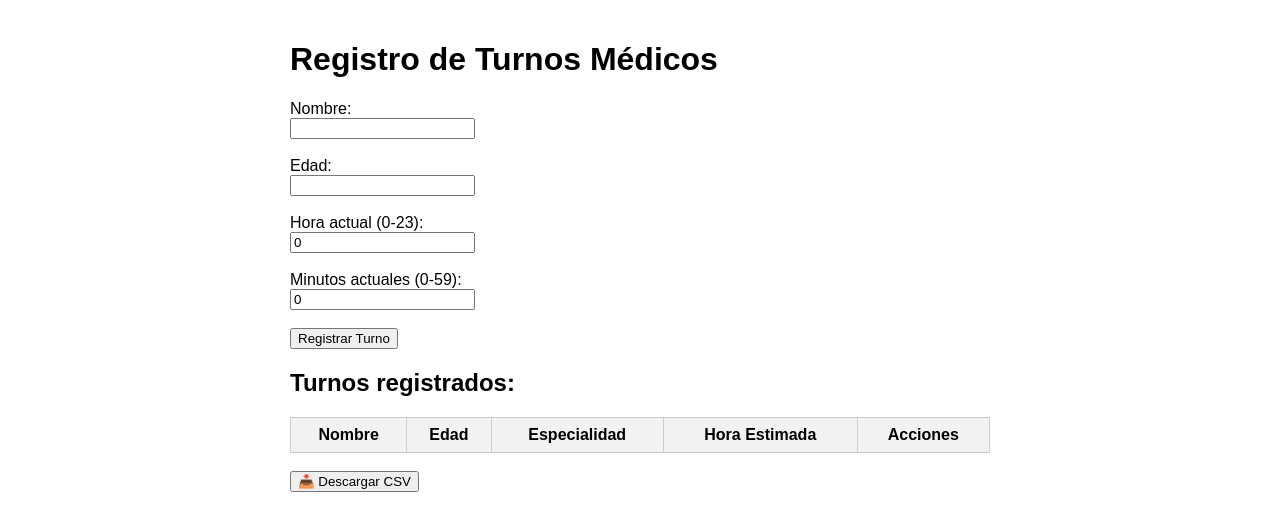
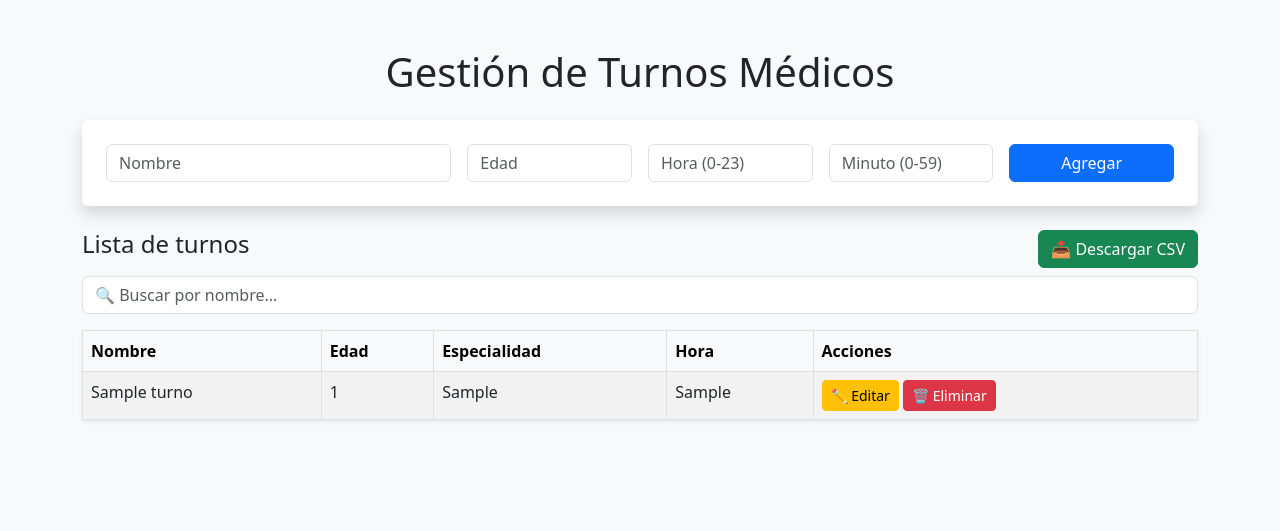
Before and after one commit to chuertasev/Turnos_web, a Flask app: page / in a window 1280 px wide. Shown: the top 531 px of the page. Run offline with Flask 3, Linux system fonts and the light colour scheme; tables that the repository leaves empty hold one stand-in row (values such as "Sample post"); lists and menus that the app fills with data are empty.

Commit message:
Version final del sistema de turnos medicos

```diff
--- a/app.py
+++ b/app.py
@@ -1,18 +1,63 @@
+import sqlite3
+from flask import Flask, render_template, request, redirect, url_for, send_file
+from datetime import datetime, timedelta
+import os
 import csv
-from flask import Flask, render_template, request, redirect, url_for
-from datetime import datetime, timedelta
-from flask import send_file
-import os
 
 app = Flask(__name__)
-turnos = []
-espera_total = 1 * 15  # 5 personas antes x 15 minutos
 minutos_por_turno = 15
 
+# --- FUNCIONES PARA LA BD ---
+def conectar_db():
+    ruta = os.path.join(os.path.dirname(__file__), "turnos.db")
+    return sqlite3.connect(ruta)
+
+def inicializar_bd():
+    conn = conectar_db()
+    cursor = conn.cursor()
+    cursor.execute("""
+        CREATE TABLE IF NOT EXISTS turnos (
+            id INTEGER PRIMARY KEY AUTOINCREMENT,
+            nombre TEXT NOT NULL,
+            edad INTEGER NOT NULL,
+            especialidad TEXT,
+            hora TEXT
+        )
+    """)
+    conn.commit()
+    conn.close()
+
+def obtener_turnos(busqueda="", orden=""):
+    conn = conectar_db()
+    cursor = conn.cursor()
+    query = "SELECT * FROM turnos"
+    params = []
+
+    if busqueda:
+        query += " WHERE nombre LIKE ? OR especialidad LIKE ?"
+        params.extend([f"%{busqueda}%", f"%{busqueda}%"])
+
+    if orden == "hora":
+        query += " ORDER BY hora"
+    elif orden == "edad":
+        query += " ORDER BY edad"
+
+    cursor.execute(query, params)
+    turnos = cursor.fetchall()
+    conn.close()
+    return turnos
+
+def insertar_turno(nombre, edad, especialidad, hora):
+    conn = conectar_db()
+    cursor = conn.cursor()
+    cursor.execute("INSERT INTO turnos (nombre, edad, especialidad, hora) VALUES (?, ?, ?, ?)",
+                   (nombre, edad, especialidad, hora))
+    conn.commit()
+    conn.close()
+
+# --- RUTAS ---
 @app.route("/", methods=["GET", "POST"])
 def index():
-    global espera_total
-
     error = None
 
     if request.method == "POST":
@@ -20,7 +65,7 @@ def index():
         edad = request.form.get("edad")
         hora = request.form.get("hora")
         minuto = request.form.get("minuto")
-        editar_index = request.form.get("editar_index")
+        editar_id = request.form.get("editar_id")
 
         if not nombre or not edad:
             error = "Nombre y edad son obligatorios."
@@ -43,62 +88,80 @@ def index():
                 especialidad = "Geriatría"
 
             hora_base = datetime.now().replace(hour=hora, minute=minuto, second=0, microsecond=0)
+            turnos = obtener_turnos()
+            if editar_id:
+                cantidad_turnos = len(turnos) - 1
+            else:
+                cantidad_turnos = len(turnos)
 
-            if editar_index and editar_index.isdigit():
-                index = int(editar_index)
-                nueva_hora = hora_base + timedelta(minutes=index * minutos_por_turno)
+            hora_turno = hora_base + timedelta(minutes=cantidad_turnos * minutos_por_turno)
 
-                turnos[index] = {
-                    "nombre": nombre,
-                    "edad": edad,
-                    "especialidad": especialidad,
-                    "hora": nueva_hora.strftime("%H:%M")
-                }
+            if editar_id:
+                conn = conectar_db()
+                cursor = conn.cursor()
+                cursor.execute("""
+                    UPDATE turnos
+                    SET nombre = ?, edad = ?, especialidad = ?, hora = ?
+                    WHERE id = ?
+                """, (nombre, edad, especialidad, hora_turno.strftime("%H:%M"), editar_id))
+                conn.commit()
+                conn.close()
             else:
-                hora_turno = hora_base + timedelta(minutes=espera_total)
-                espera_total += minutos_por_turno
+                insertar_turno(nombre, edad, especialidad, hora_turno.strftime("%H:%M"))
 
-                nuevo_turno = {
-                    "nombre": nombre,
-                    "edad": edad,
-                    "especialidad": especialidad,
-                    "hora": hora_turno.strftime("%H:%M")
-                }
+            return redirect(url_for("index"))
 
-                turnos.append(nuevo_turno)
-
-            guardar_en_csv_completo()
-            return redirect(url_for("index"))
+    # Obtener filtros y ordenar
+    busqueda = request.args.get("busqueda", "").strip()
+    orden = request.args.get("orden", "")
+    turnos = obtener_turnos(busqueda, orden)
 
     return render_template("index.html", turnos=turnos, error=error)
 
-def guardar_en_csv_completo():
-    ruta_absoluta = os.path.join(os.path.dirname(__file__), "turnos.csv")
-    with open(ruta_absoluta, "w", newline="", encoding="utf-8") as f:
-        campos = ["nombre", "edad", "especialidad", "hora"]
-        writer = csv.DictWriter(f, fieldnames=campos)
-        writer.writeheader()
+@app.route("/descargar")
+def descargar():
+    ruta_csv = "turnos.csv"
+    turnos = obtener_turnos()
+
+    with open(ruta_csv, "w", newline="", encoding="utf-8") as f:
+        writer = csv.writer(f)
+        writer.writerow(["Nombre", "Edad", "Especialidad", "Hora"])
         for t in turnos:
-            writer.writerow(t)
+            writer.writerow(t[1:])
 
-@app.route("/eliminar/<int:index>")
-def eliminar(index):
-    if 0 <= index < len(turnos):
-        turnos.pop(index)
-        guardar_en_csv_completo()
+    return send_file(ruta_csv, as_attachment=True)
+
+@app.route("/eliminar/<int:id>")
+def eliminar_turno(id):
+    conn = conectar_db()
+    cursor = conn.cursor()
+    cursor.execute("DELETE FROM turnos WHERE id = ?", (id,))
+    conn.commit()
+    conn.close()
     return redirect(url_for("index"))
 
-@app.route("/editar/<int:index>")
-def editar(index):
-    if 0 <= index < len(turnos):
-        turno = turnos[index]
-        return render_template("index.html", turnos=turnos, editar=turno, index=index)
-    return redirect(url_for("index"))
+@app.route("/editar/<int:id>")
+def editar(id):
+    conn = conectar_db()
+    cursor = conn.cursor()
+    cursor.execute("SELECT * FROM turnos WHERE id = ?", (id,))
+    turno = cursor.fetchone()
+    conn.close()
 
-@app.route("/descargar")
-def descargar():
-    ruta_csv = os.path.join(os.path.dirname(__file__), "turnos.csv")
-    return send_file(ruta_csv, as_attachment=True)
+    busqueda = request.args.get("busqueda", "")
+    orden = request.args.get("orden", "")
+    turnos = obtener_turnos(busqueda, orden)
+
+    return render_template("index.html", turnos=turnos, turno_edit={
+        "id": turno[0],
+        "nombre": turno[1],
+        "edad": turno[2],
+        "especialidad": turno[3],
+        "hora": turno[4]
+    })
+
+# --- EJECUCIÓN ---
+inicializar_bd()
 
 if __name__ == "__main__":
     app.run(debug=True)
--- a/templates/index.html
+++ b/templates/index.html
@@ -2,68 +2,87 @@
 <html lang="es">
 <head>
     <meta charset="UTF-8">
-    <title>Sistema de Turnos Médicos</title>
-    <style>
-        body { font-family: Arial; max-width: 700px; margin: auto; padding: 20px; }
-        table { width: 100%; border-collapse: collapse; margin-top: 20px; }
-        th, td { border: 1px solid #ccc; padding: 8px; text-align: center; }
-        th { background-color: #f2f2f2; }
-        .error { color: red; margin-top: 10px; }
-    </style>
+    <title>Turnos Médicos</title>
+    <link href="https://cdn.jsdelivr.net/npm/bootstrap@5.3.0/dist/css/bootstrap.min.css" rel="stylesheet">
 </head>
-<body>
-    <h1>Registro de Turnos Médicos</h1>
-    <form method="post" action="/">
-        <input type="hidden" name="editar_index" value="{{ index if editar else '' }}">
+<body class="bg-light">
 
-        <label>Nombre:</label><br>
-        <input type="text" name="nombre" value="{{ editar.nombre if editar else '' }}"><br><br>
+<div class="container py-5">
+    <h1 class="mb-4 text-center">Gestión de Turnos Médicos</h1>
 
-        <label>Edad:</label><br>
-        <input type="number" name="edad" value="{{ editar.edad if editar else '' }}"><br><br>
+    {% if error %}
+        <div class="alert alert-danger">{{ error }}</div>
+    {% endif %}
 
-        <label>Hora actual (0-23):</label><br>
-        <input type="number" name="hora" value="0"><br><br>
-
-        <label>Minutos actuales (0-59):</label><br>
-        <input type="number" name="minuto" value="0"><br><br>
-
-        <button type="submit">{{ 'Actualizar Turno' if editar else 'Registrar Turno' }}</button>
+    <form method="post" class="mb-4 bg-white p-4 rounded shadow">
+        <input type="hidden" name="editar_id" value="{{ turno_edit.id if turno_edit }}">
+        <div class="row g-3">
+            <div class="col-md-4">
+                <input type="text" class="form-control" name="nombre" placeholder="Nombre" value="{{ turno_edit.nombre if turno_edit }}">
+            </div>
+            <div class="col-md-2">
+                <input type="number" class="form-control" name="edad" placeholder="Edad" value="{{ turno_edit.edad if turno_edit }}">
+            </div>
+            <div class="col-md-2">
+                <input type="number" class="form-control" name="hora" placeholder="Hora (0-23)">
+            </div>
+            <div class="col-md-2">
+                <input type="number" class="form-control" name="minuto" placeholder="Minuto (0-59)">
+            </div>
+            <div class="col-md-2">
+                <button type="submit" class="btn btn-primary w-100">
+                    {{ 'Actualizar' if turno_edit else 'Agregar' }}
+                </button>
+            </div>
+        </div>
     </form>
 
-    {% if error %}
-        <div class="error">{{ error }}</div>
-    {% endif %}
+    <div class="d-flex justify-content-between mb-2">
+        <h4>Lista de turnos</h4>
+        <a href="{{ url_for('descargar') }}" class="btn btn-success">📥 Descargar CSV</a>
+    </div>
 
-    <h2>Turnos registrados:</h2>
-    <table>
-        <thead>
+    <input type="text" id="buscar" class="form-control mb-3" placeholder="🔍 Buscar por nombre...">
+
+    <table class="table table-striped table-bordered shadow-sm bg-white" id="tablaTurnos">
+        <thead class="table-light">
             <tr>
                 <th>Nombre</th>
                 <th>Edad</th>
                 <th>Especialidad</th>
-                <th>Hora Estimada</th>
+                <th>Hora</th>
                 <th>Acciones</th>
             </tr>
         </thead>
         <tbody>
-            {% for turno in turnos %}
+        {% for turno in turnos %}
             <tr>
-                <td>{{ turno.nombre }}</td>
-                <td>{{ turno.edad }}</td>
-                <td>{{ turno.especialidad }}</td>
-                <td>{{ turno.hora }}</td>
+                <td>{{ turno[1] }}</td>
+                <td>{{ turno[2] }}</td>
+                <td>{{ turno[3] }}</td>
+                <td>{{ turno[4] }}</td>
                 <td>
-                    <a href="{{ url_for('editar', index=loop.index0) }}">Editar</a> |
-                    <a href="{{ url_for('eliminar', index=loop.index0) }}" onclick="return confirm('¿Eliminar este turno?');">Eliminar</a>
+                    <a href="{{ url_for('editar', id=turno[0]) }}" class="btn btn-sm btn-warning">✏️ Editar</a>
+                    <a href="{{ url_for('eliminar_turno', id=turno[0]) }}" class="btn btn-sm btn-danger" onclick="return confirm('¿Seguro que deseas eliminar este turno?')">🗑 Eliminar</a>
                 </td>
             </tr>
-            {% endfor %}
+        {% endfor %}
         </tbody>
     </table>
-    <br>
-<a href="{{ url_for('descargar') }}">
-    <button>📥 Descargar CSV</button>
-</a>
+</div>
+
+<script>
+    // Filtro de búsqueda
+    document.getElementById("buscar").addEventListener("keyup", function() {
+        const texto = this.value.toLowerCase();
+        const filas = document.querySelectorAll("#tablaTurnos tbody tr");
+
+        filas.forEach(fila => {
+            const nombre = fila.children[0].textContent.toLowerCase();
+            fila.style.display = nombre.includes(texto) ? "" : "none";
+        });
+    });
+</script>
+
 </body>
 </html>
```
Also changed, not shown: leer_turnos.py (added, +18 -0 lines), sqlite_demo.py (added, +27 -0 lines), README.md, 1 other file.
